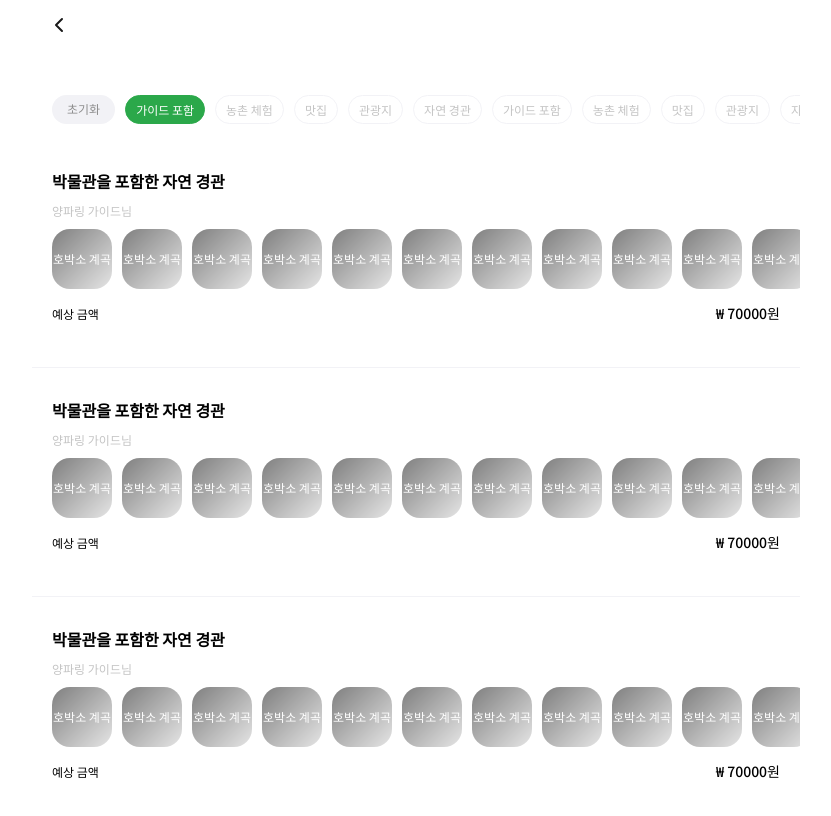
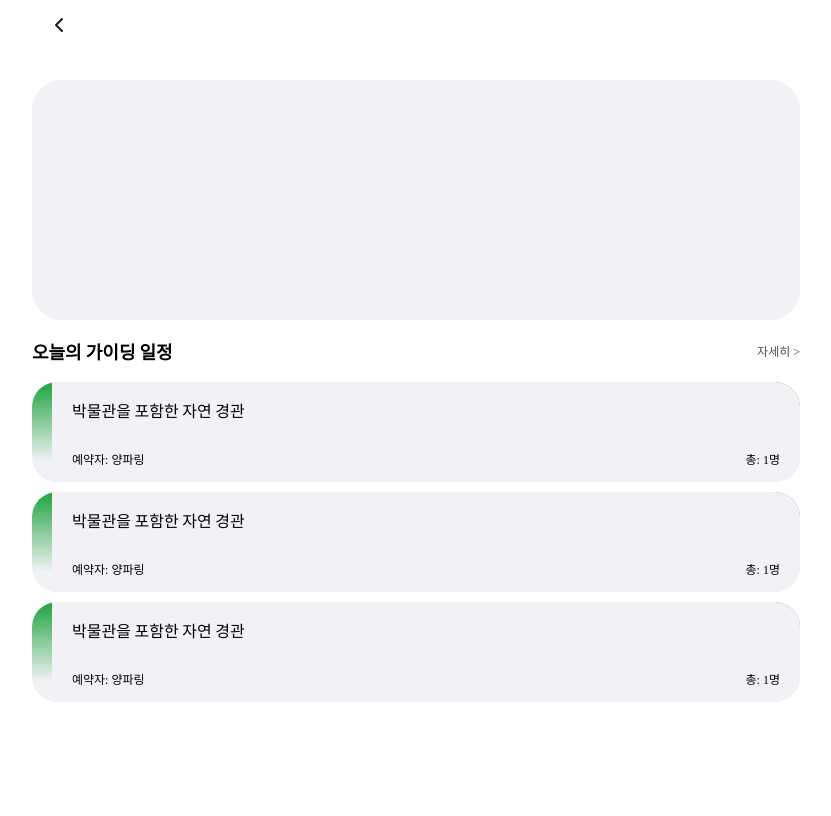
Before and after one commit to ynawhocodes/countrip-frontend, a React (Create React App) app: page / in a window 1280 px wide. Shown: the top 816 px of the page, without its empty margins (224-1055 px from the left). Built offline with nearby package versions, Linux system fonts and the light colour scheme.

Commit message:
[feat] #3 GuideHomeView UI 작업

```diff
--- a/src/App.tsx
+++ b/src/App.tsx
@@ -1,15 +1,13 @@
 import React from 'react'
-import SearchResultView from './pages/home/traveler/SearchResultView'
+import GuideHomeView from './pages/home/guide/GuideHomeView'
 import Router from './Router'
-
 
 function App() {
   return (
     <>
-      <SearchResultView/>
+      <GuideHomeView/>
       {/* <Router/> */}
     </>
   )
-}
-
-export default App
+};
+export default App;
--- a/src/pages/home/guide/GuideHomeView.tsx
+++ b/src/pages/home/guide/GuideHomeView.tsx
@@ -1,8 +1,30 @@
 import React from 'react'
 import styled from 'styled-components'
+import Header from '../../../components/common/Header'
+import GuideScheduleTicket from '../../../components/GuideScheduleTicket'
+import SectionTitle from '../../../components/SectionTitle'
+import { StyledCommonFullHeigthWhiteWrap } from '../../../styles/common'
+import { fontBold, fontMedium } from '../../../styles/font'
 import { colors } from '../../../styles/variables'
 
 const GuideHomeView = () => {
-  return(<></>)
-};
-export default GuideHomeView;
+  return (
+    <>
+      <Header />
+      <StyledCommonFullHeigthWhiteWrap paddingHorizontal={20}>
+        <StyledGuideCalendar />
+        <SectionTitle title="오늘의 가이딩 일정" isMore={true}/>
+        <GuideScheduleTicket/>
+        <GuideScheduleTicket/>
+        <GuideScheduleTicket/>
+      </StyledCommonFullHeigthWhiteWrap>
+    </>
+  )
+}
+export default GuideHomeView
+
+const StyledGuideCalendar = styled.div`
+  background-color: ${colors.gray1};
+  height: 30%;
+  border-radius: 30px;
+`
```
